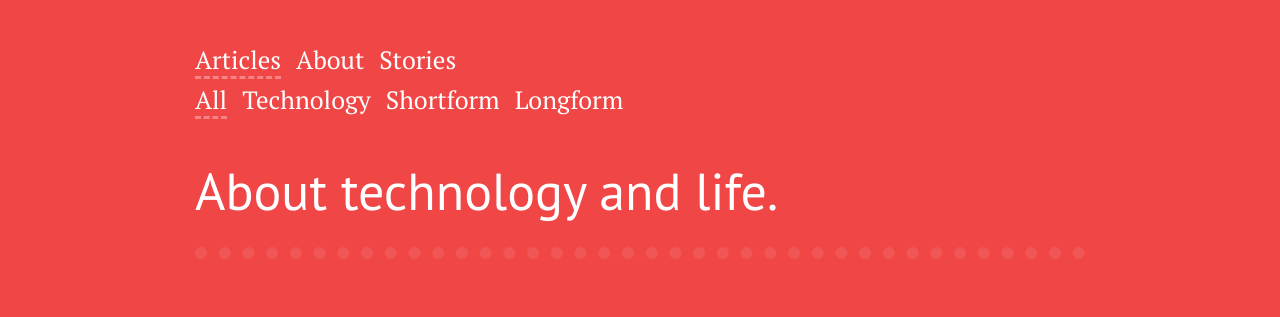
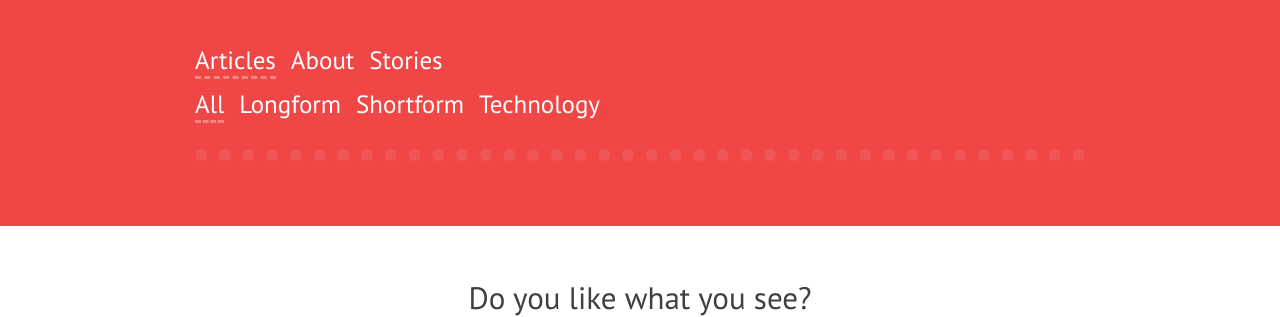
Before and after one commit to fstiehle/fabianstiehle.com, a Gatsby site: page / in a window 1280 px wide. Shown: the top 317 px of the page. Built offline with nearby package versions, Linux system fonts and the light colour scheme; Gatsby itself is replaced by a stand-in of ours.

Commit message:
design improvements

```diff
--- a/src/components/IndexMenu.js
+++ b/src/components/IndexMenu.js
@@ -2,9 +2,9 @@
 
 const menu = {
   "all": "All",
-  "tech": "Technology",
+  "long": "Longform",
   "short": "Shortform",
-  "long": "Longform"
+  "tech": "Technology"
 }
 
 const IndexMenu = ({ active, event }) => {
@@ -16,7 +16,7 @@
     return <button className={itemClass} key={key} onClick={event} id={key}>{menu[key]}</button>
   })
   return (
-    <div className="menu">
+    <div className="menu menu__sub">
       {Menu}
     </div>
   )
--- a/src/pages/index.js
+++ b/src/pages/index.js
@@ -46,13 +46,9 @@
 
         <div className="header">
           <div className="container container--small container--center wrapper">
-           <Menu />
-           <IndexMenu active={this.state.menu} event={this.handleClick}/>
-
-           <h1 className="title">About technology and life.</h1>
-
+            <Menu />
+            <IndexMenu active={this.state.menu} event={this.handleClick}/>
             <hr />
-
           </div>
         </div>
         <div className="index">
--- a/src/sass/layout.scss
+++ b/src/sass/layout.scss
@@ -30,8 +30,8 @@
 
 .card--wmargin,
 .card__content--wmargin {
-    margin-top: $spacing__margin * 2;
-    margin-bottom: $spacing__margin * 1.5;
+  margin-top: $spacing__margin * 2;
+  margin-bottom: $spacing__margin * 1.5;
 }
 
 .card__background {
--- a/src/sass/menu.scss
+++ b/src/sass/menu.scss
@@ -2,12 +2,30 @@
   //display: flex;
   //flex-direction: row;
   font-size: $text__size--h3;
+  font-family: $text__family-headings;
   overflow-x: auto;
   white-space: nowrap;
   line-height: 1.6;
 
   :last-child {
     margin-right: 0;
+  }
+}
+
+.menu__sub {
+  margin-top: 1rem;
+  display: block;
+  @include breakpoint(s) {
+    margin-top: 0;
+  }
+
+  .menu__item {
+    display: block;
+    margin-top: .5rem;
+
+    @include breakpoint(s) {
+      display: inline-block;
+    }
   }
 }
 
@@ -21,5 +39,5 @@
 
 .menu__item--active {
   //order: -1;
-  border-bottom: 3px dashed $color__primary--light;
+  border-bottom: 3px dashed $color__primary--light !important;
 }
--- a/src/sass/typography.scss
+++ b/src/sass/typography.scss
@@ -9,7 +9,7 @@
 }
 
 h1 {
-  font-size: $text__size--h1 * 0.75;
+  font-size: $text__size--h1 * 0.8;
   @include breakpoint(s) {
 		font-size: $text__size--h1;
 	}
```
Also changed, not shown: src/pages/about.js (+10 -8 lines), src/pages/stories.js (+7 -5 lines).
